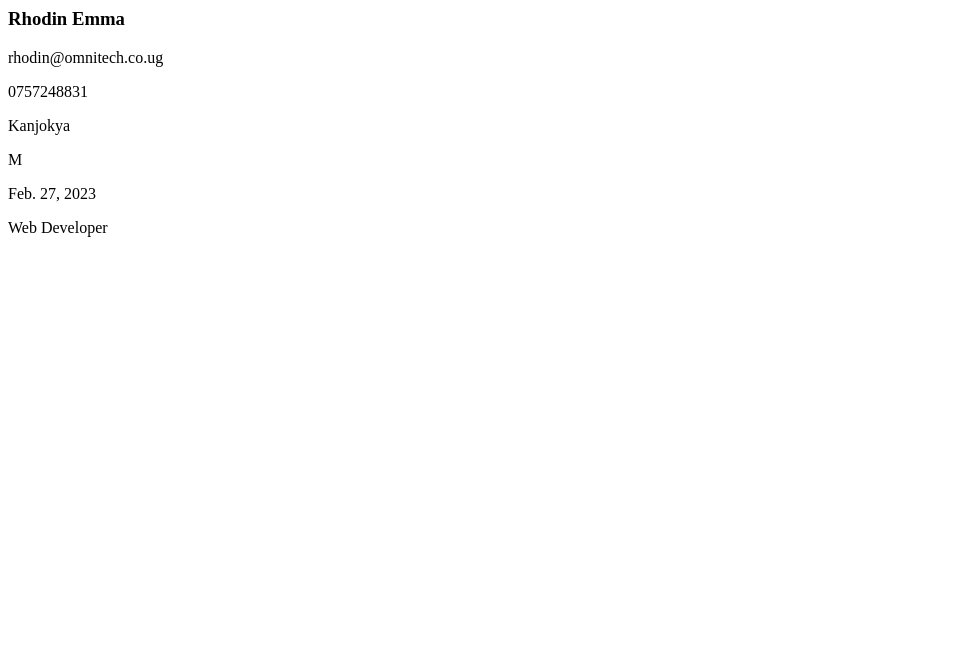
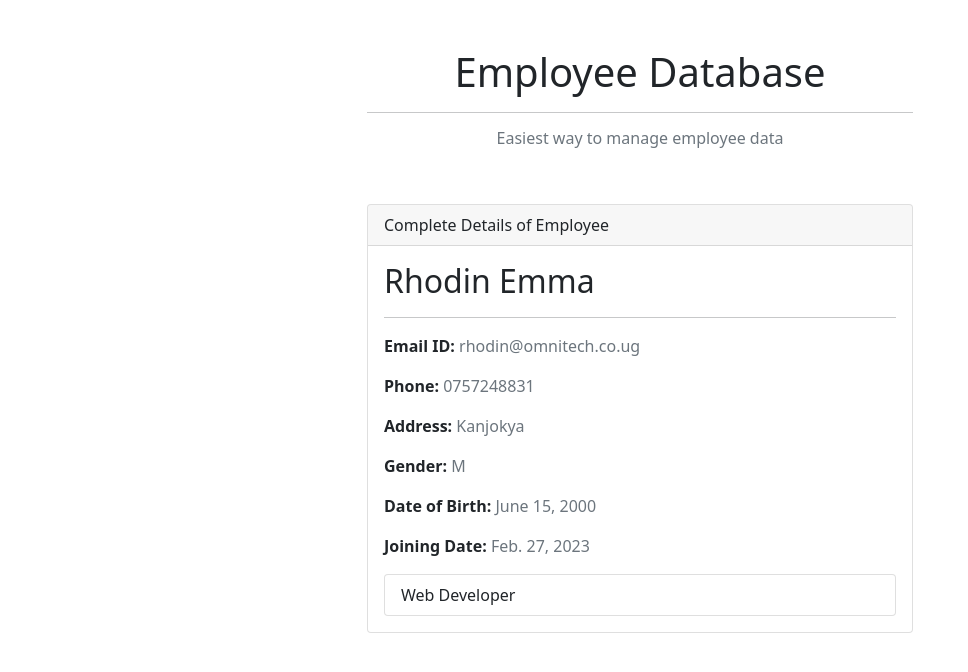
Before and after one commit to rhodinemma/django-circus, a Django app: page /employees/1/ in a window 1280 px wide. Shown: the top 672 px of the page, without its empty margins (0-968 px from the left). Run offline with Django 4.2, Linux system fonts and the light colour scheme; data comes from the database, SQL or seed files in the repository.

Commit message:
feat: update UI for details page

```diff
--- a/ems_site/ems/templates/ems/base.html
+++ b/ems_site/ems/templates/ems/base.html
@@ -18,7 +18,7 @@
                 <h3 class="fs-6 text-secondary">Easiest way to manage employee data</h3>
             </div>
         </div>
-        <div class="row">
+        <div class="row justify-content-center">
             {% block content %}
             {% endblock content %}
         </div>
--- a/ems_site/ems/templates/ems/employee_detail.html
+++ b/ems_site/ems/templates/ems/employee_detail.html
@@ -1,15 +1,27 @@
-<div>
-    <h3>{{ employee.first_name|capfirst }} {{ employee.last_name|capfirst }}</h3>
-    <p>{{ employee.email_id }}</p>
-    <p>{{ employee.phone_number }}</p>
-    <p>{{ employee.address }}</p>
-    <p>{{ employee.gender }}</p>
-    <p>{{ employee.joining_date }}</p>
-    <p>
-        {% if employee.jobs.all %}
-        {% for job in employee.jobs.all %}
-        <span>{{ job.name }}</span>
-        {% endfor %}
-        {% endif %}
-    </p>
+{% extends 'ems/base.html' %}
+{% block content %}
+<div class="col-md-6">
+    <div class="card">
+        <div class="card-header">
+            Complete Details of Employee
+        </div>
+        <div class="card-body">
+            <h2>{{ employee.first_name|capfirst }} {{ employee.last_name|capfirst }}</h2>
+            <hr>
+            <p><strong>Email ID:</strong> <span class="text-secondary">{{ employee.email_id }}</span></p>
+            <p><strong>Phone:</strong> <span class="text-secondary">{{ employee.phone_number }}</span></p>
+            <p><strong>Address: </strong> <span class="text-secondary">{{ employee.address }}</span></p>
+            <p><strong>Gender:</strong> <span class="text-secondary">{{ employee.gender }}</span></p>
+            <p><strong>Date of Birth:</strong> <span class="text-secondary">{{ employee.dob }}</span></p>
+            <p><strong>Joining Date:</strong> <span class="text-secondary">{{ employee.joining_date }}</span></p>
+            {% if employee.jobs.all %}
+            <ul class="list-group">
+                {% for job in employee.jobs.all %}
+                <li class="list-group-item">{{ job.name }}</li>
+                {% endfor %}
+            </ul>
+            {% endif %}
+        </div>
+    </div>
 </div>
+{% endblock content %}
```
